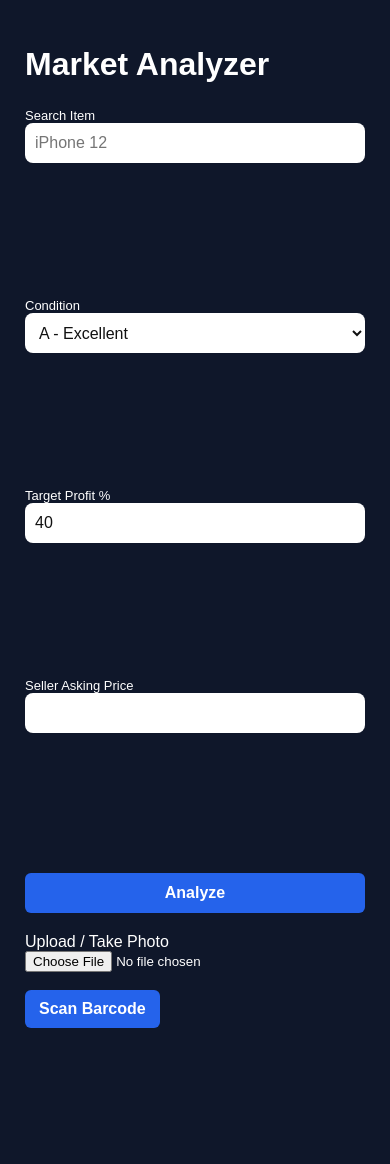
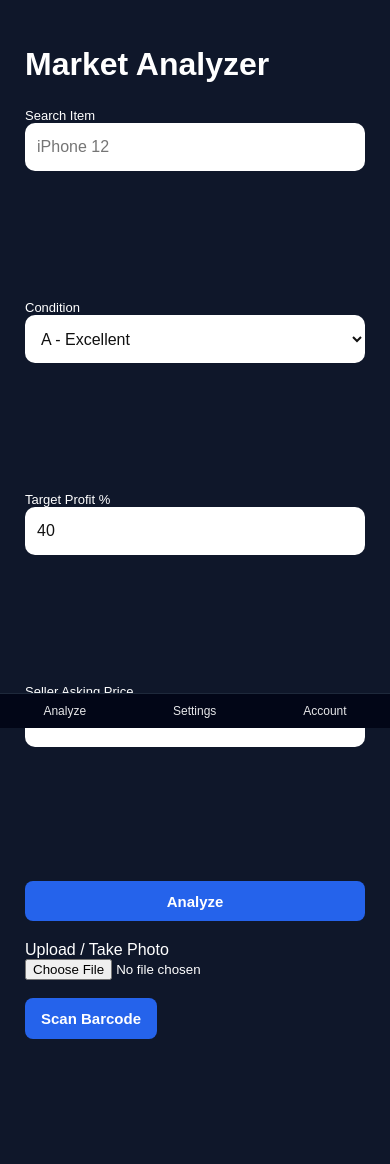
Before and after one commit to donnieclams42-star/clams-resale-engine, a FastAPI app: page /app in a window 390 px wide. Shown: the part 116-1280 px from the top of the page. Before the commit the page ends 1144 px from the top, so only its background shows below. Run offline with FastAPI, Linux system fonts and the light colour scheme; some libraries are stand-ins or nearby versions.

Commit message:
Mobile UI polish + bottom navigation

```diff
--- a/templates/dashboard.html
+++ b/templates/dashboard.html
@@ -17,6 +17,7 @@ background:#0f172a;
 color:white;
 font-family:Arial;
 margin:0;
+padding-bottom:80px;
 }
 
 /* ---------- HEADER ---------- */
@@ -64,7 +65,7 @@ font-size:14px;
 /* ---------- APP ---------- */
 
 .app-container{
-max-width:1100px;
+max-width:900px;
 margin:auto;
 padding:25px;
 }
@@ -74,7 +75,7 @@ padding:25px;
 .search-bar{
 display:flex;
 flex-wrap:wrap;
-gap:10px;
+gap:12px;
 margin-bottom:20px;
 align-items:flex-end;
 }
@@ -89,19 +90,22 @@ min-width:160px;
 
 .form-group input,
 .form-group select{
-height:40px;
-border-radius:8px;
+height:48px;
+border-radius:10px;
 border:none;
-padding:0 10px;
+padding:0 12px;
+font-size:16px;
 }
 
 button{
-padding:10px 14px;
+padding:12px 16px;
 border:none;
-border-radius:6px;
+border-radius:8px;
 cursor:pointer;
 background:#2563eb;
 color:white;
+font-size:15px;
+font-weight:600;
 }
 
 /* PRICING */
@@ -116,7 +120,7 @@ margin-top:25px;
 .price-card{
 background:#020617;
 padding:25px;
-border-radius:10px;
+border-radius:12px;
 text-align:center;
 }
 
@@ -136,15 +140,15 @@ border-radius:10px;
 text-align:center;
 }
 
-/* NEW SMALL LISTING CARD */
+/* LISTING CARD */
 
 .listing-card{
 background:#020617;
-padding:12px;
-border-radius:8px;
-margin-bottom:10px;
+padding:14px;
+border-radius:10px;
+margin-bottom:12px;
 font-size:13px;
-line-height:1.4;
+line-height:1.5;
 }
 
 .listing-card h3{
@@ -200,6 +204,31 @@ max-width:400px;
 margin-top:10px;
 }
 
+/* ---------- MOBILE NAV ---------- */
+
+.mobile-nav{
+position:fixed;
+bottom:0;
+left:0;
+right:0;
+background:#020617;
+border-top:1px solid #1e293b;
+display:none;
+justify-content:space-around;
+padding:10px 0;
+z-index:999;
+}
+
+.mobile-nav a{
+text-decoration:none;
+color:white;
+font-size:12px;
+display:flex;
+flex-direction:column;
+align-items:center;
+opacity:.9;
+}
+
 /* MOBILE */
 
 @media (max-width:900px){
@@ -229,6 +258,10 @@ margin-top:10px;
 .listing-preview{
 flex-direction:column;
 align-items:flex-start;
+}
+
+.mobile-nav{
+display:flex;
 }
 
 }
@@ -539,5 +572,21 @@ View Listing
 
 </div>
 
+<div class="mobile-nav">
+
+<a href="/app?email={{email}}">
+<span>Analyze</span>
+</a>
+
+<a href="/settings?email={{email}}">
+<span>Settings</span>
+</a>
+
+<a href="/account?email={{email}}">
+<span>Account</span>
+</a>
+
+</div>
+
 </body>
 </html>
```
